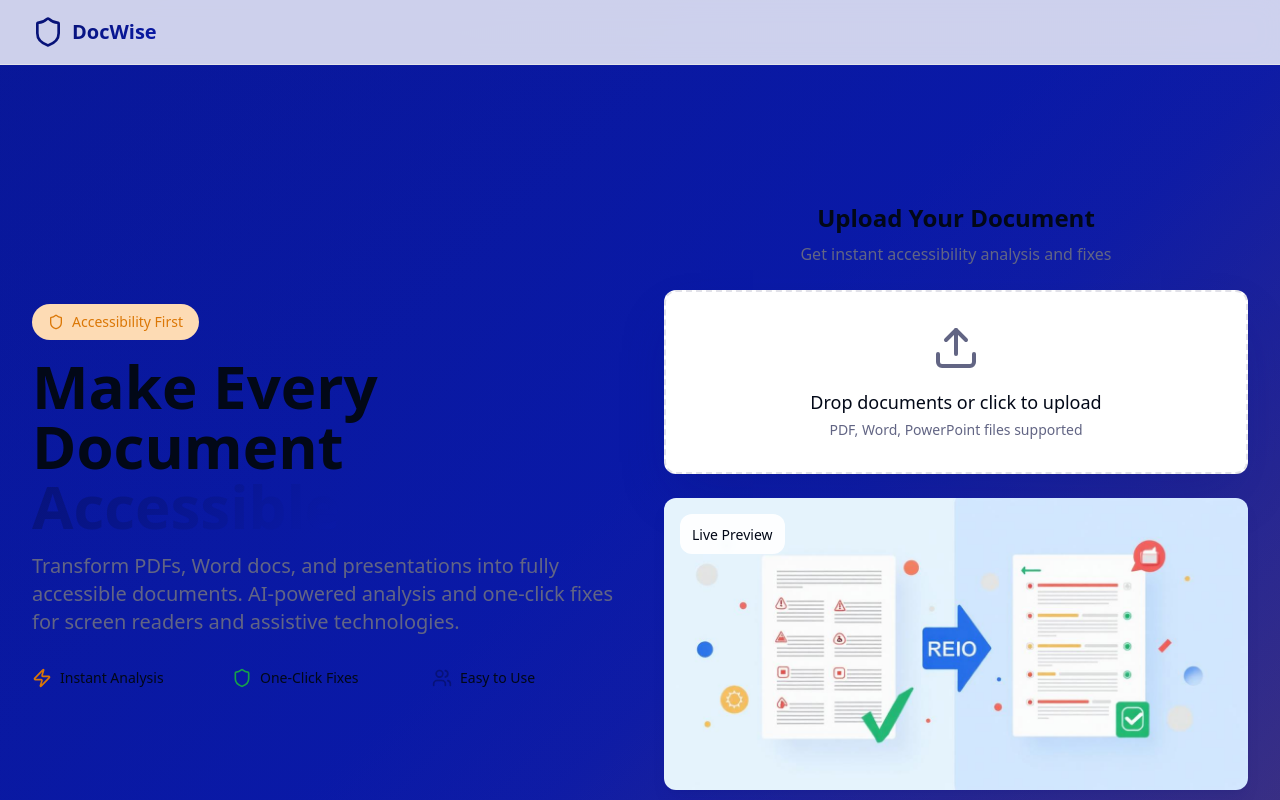
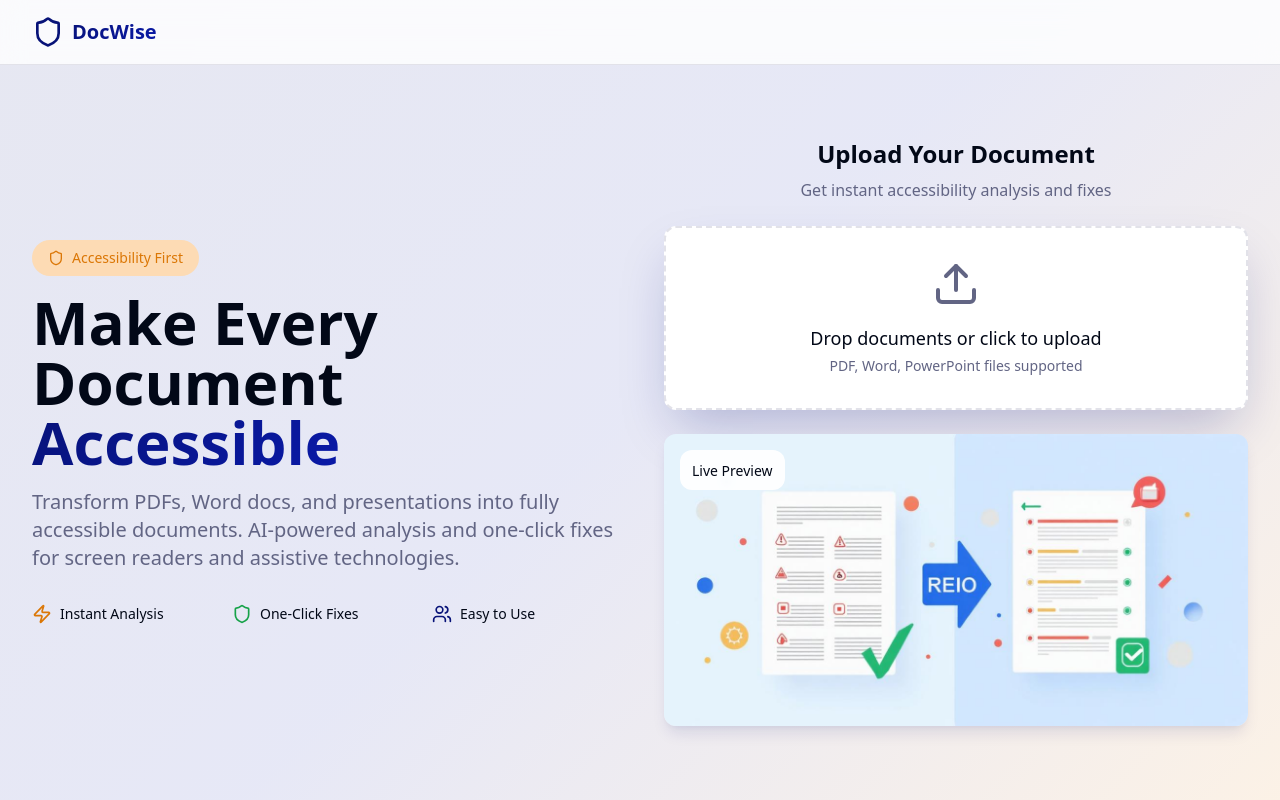
Before and after one commit to febzz26/doc-access-fix, a React (Vite) app: page / in a window 1280 px wide. Shown: the top 800 px of the page. Built offline with nearby package versions, Linux system fonts and the light colour scheme.

Commit message:
Reverted to commit 78178b78c1ea06c9ad01774d5056e369640298b9

```diff
--- a/src/index.css
+++ b/src/index.css
@@ -122,22 +122,3 @@ All colors MUST be HSL.
     @apply bg-background text-foreground;
   }
 }
-
-@keyframes gradient-move {
-  0% { background-position: 0% 50% }
-  50% { background-position: 100% 50% }
-  100% { background-position: 0% 50% }
-}
-
-@layer utilities {
-  .animated-gradient {
-    background-image: linear-gradient(
-      135deg,
-      hsl(var(--primary)) 0%,
-      hsl(var(--primary-glow)) 50%,
-      hsl(var(--accent)) 100%
-    );
-    background-size: 240% 240%;
-    animation: gradient-move 18s ease infinite;
-  }
-}
--- a/src/pages/Index.tsx
+++ b/src/pages/Index.tsx
@@ -7,14 +7,12 @@ import { Footer } from '@/components/footer';
 
 const Index = () => {
   return (
-    <div className="min-h-screen animated-gradient">
+    <div className="min-h-screen bg-background">
       <Navigation />
-      <main className="pt-16 space-y-16 sm:space-y-24">
-        <HeroSection />
-        <ProblemSolutionSection />
-        <FeaturesSection />
-        <Footer />
-      </main>
+      <HeroSection />
+      <ProblemSolutionSection />
+      <FeaturesSection />
+      <Footer />
     </div>
   );
 };
```
